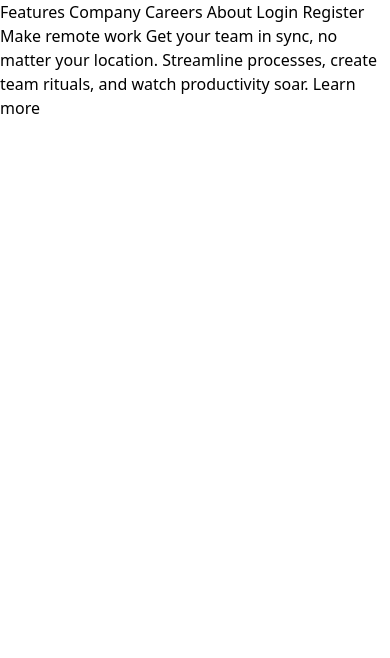
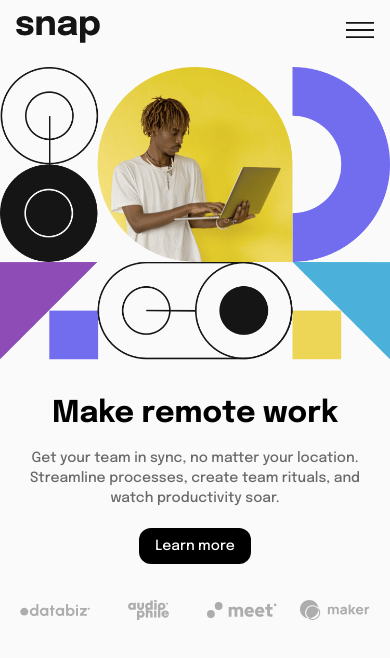
Before and after one commit to anmolthedeveloper/fm-intro-section-with-dropdown-navigation, a website: page index.html in a window 390 px wide. Drawn offline with Linux system fonts and the light colour scheme.

Commit message:
created navigation to show or hide hamburger icon and desktop menu structure, and completed mobile dashboard design not navigation

```diff
--- a/index.html
+++ b/index.html
@@ -24,9 +24,65 @@
 
     <!-- Feel free to remove these styles or customise in your own stylesheet 👍 -->
   </head>
-  <body>
-    Features Company Careers About Login Register Make remote work Get your team
-    in sync, no matter your location. Streamline processes, create team rituals,
-    and watch productivity soar. Learn more
+  <body class="bg-almostWhite font-epilogue">
+    <nav class="flex justify-between items-center p-4">
+      <div class="flex items-center">
+        <img src="./images/logo.svg" alt="logo" class="mr-4" />
+        <ul class="hidden sm:flex">
+          <li>Features</li>
+          <li>Company</li>
+          <li>Careers</li>
+          <li>About</li>
+        </ul>
+      </div>
+      <div class="flex">
+        <ul class="hidden sm:flex">
+          <li>Login</li>
+          <li>Register</li>
+        </ul>
+        <img
+          src="./images/icon-menu.svg"
+          alt="hamburger icon"
+          class="flex sm:hidden h-4"
+        />
+      </div>
+    </nav>
+    <img
+      src="./images/image-hero-mobile.png"
+      alt="hero image mobile"
+      class="mb-4 mt-2"
+    />
+    <div class="p-5 text-center">
+      <h1 class="font-bold text-3xl mb-4">Make remote work</h1>
+      <p class="text-almostGray text-sm mb-5">
+        Get your team in sync, no matter your location. Streamline processes,
+        create team rituals, and watch productivity soar.
+      </p>
+      <div class="w-28 py-2 bg-black rounded-xl m-auto">
+        <p class="text-white text-sm">Learn more</p>
+      </div>
+      <div class="flex flex-wrap justify-between mt-9">
+        <img
+          src="./images/client-databiz.svg"
+          alt="databiz"
+          class="w-1/5 h-5 object-contain"
+        />
+        <img
+          src="./images/client-audiophile.svg"
+          alt="client-audiophile"
+          class="w-1/5 h-5 object-contain"
+        />
+        <img
+          src="./images/client-meet.svg"
+          alt="meet"
+          class="w-1/5 h-5 object-contain"
+        />
+        <img
+          src="./images/client-maker.svg"
+          alt="maker"
+          class="w-1/5 h-5 object-contain"
+        />
+      </div>
+    </div>
   </body>
 </html>
```
Also changed, not shown: output.css.
